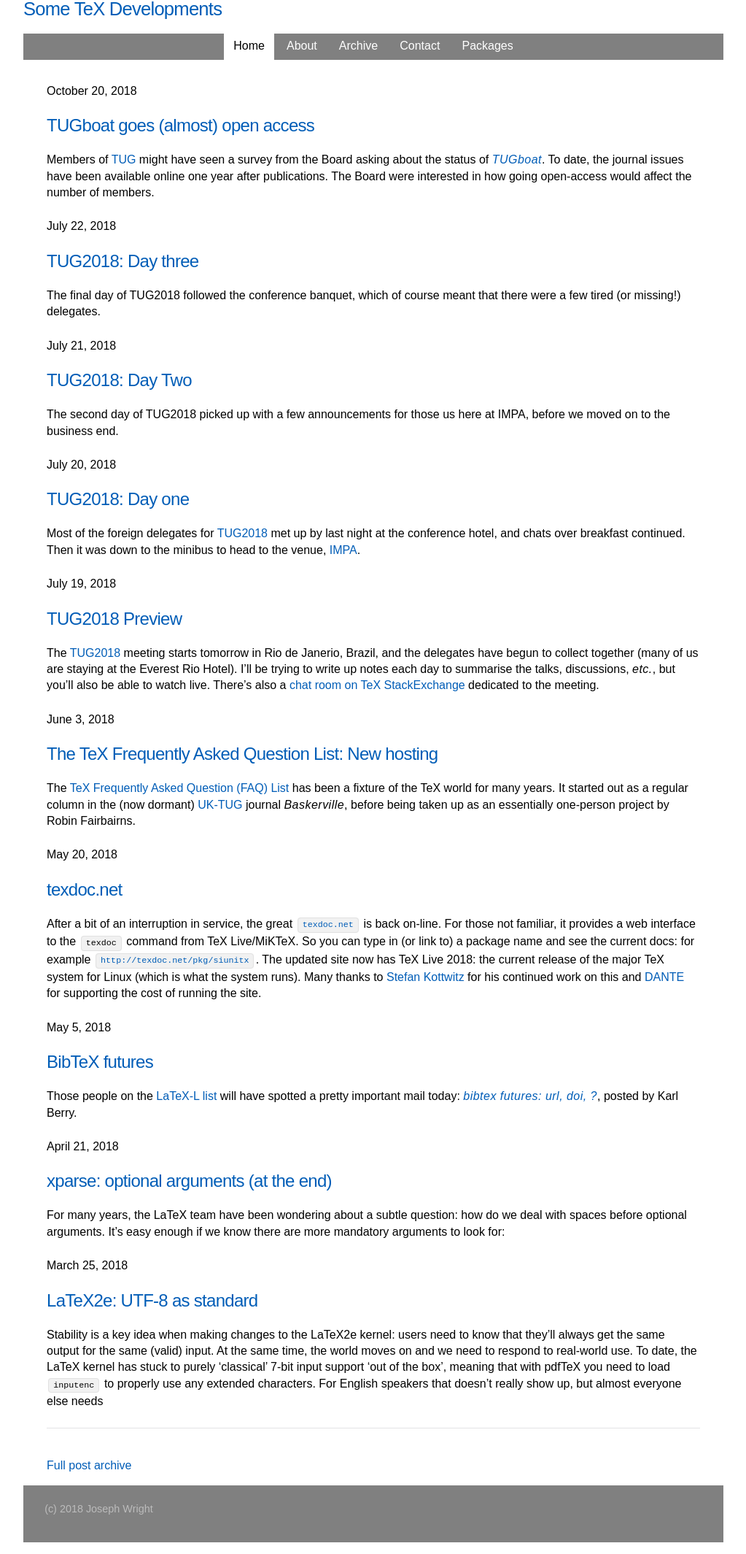
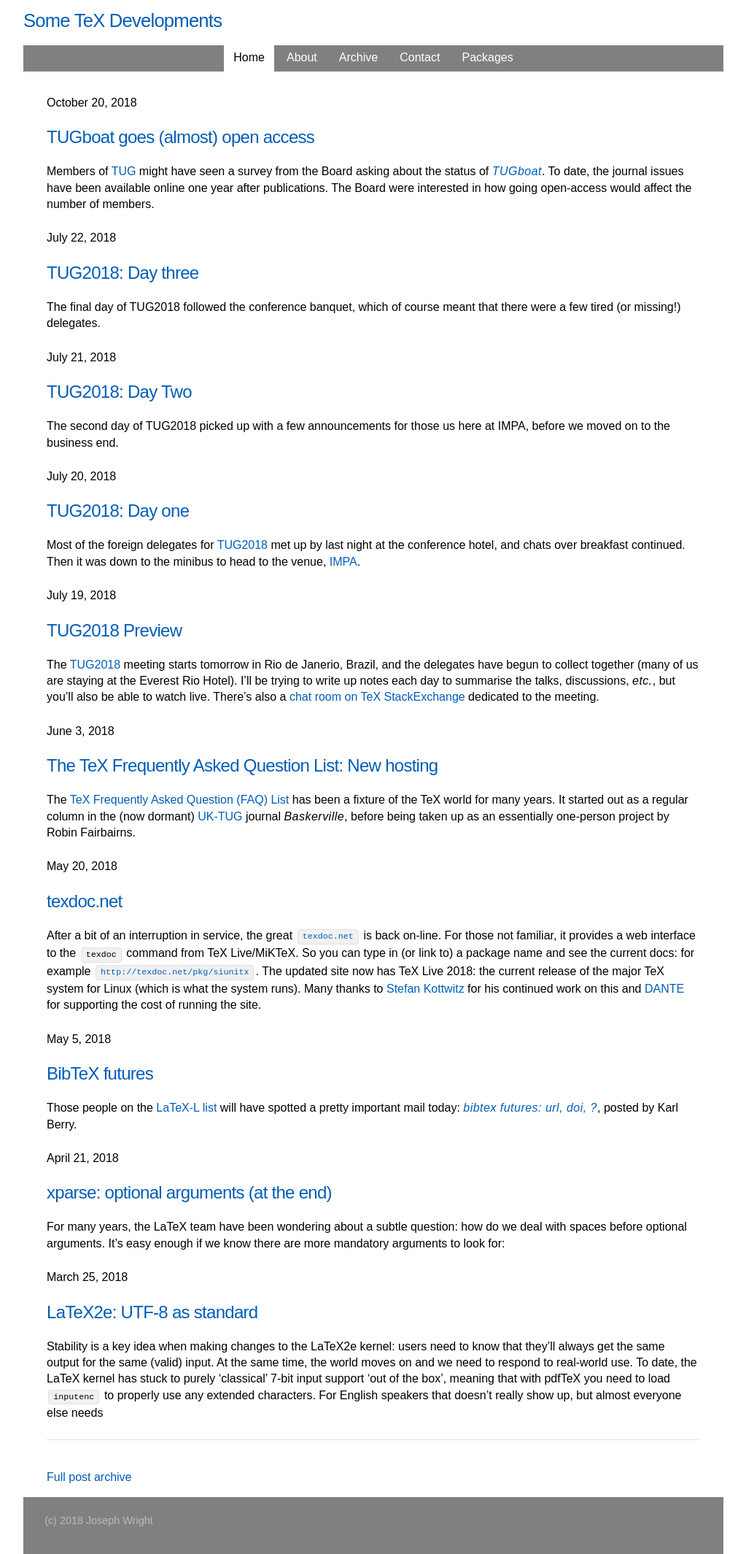
Before and after one commit to josephwright/josephwright.github.io, a Jekyll site: the page built from index.md, in a window 1280 px wide. Shown: the whole page at 73% size, without its empty margins (128-1151 px from the left). Built offline with Jekyll 4.4.1, drawn with Linux system fonts in a browser that asks for light colours; some web fonts are replaced; comment, search, counter and statistics services are not loaded.

Commit message:
Pad margins

```diff
--- a/css/screen.css
+++ b/css/screen.css
@@ -34,7 +34,7 @@
   width: 100%;
   max-width: 960px;
   margin: 0 auto;
-  padding: 0 2em;
+  padding: 1em 2em;
   box-sizing: border-box;
 }
 
```
